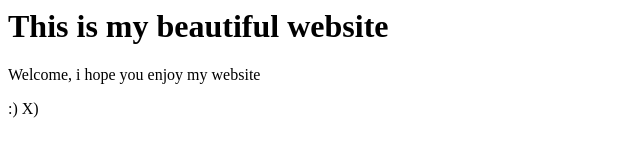
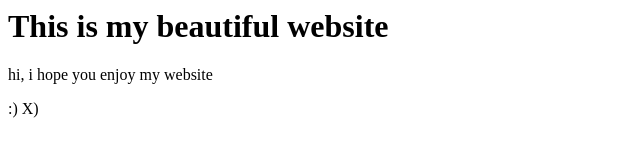
Before and after one commit to Infinitus22/awesome-repository, a plain HTML site: page index.html in a window 1280 px wide. Shown: the full height of the page, 0-640 px from the left. Drawn offline with Linux system fonts and the light colour scheme.

Commit message:
change welcome to hi

```diff
--- a/index.html
+++ b/index.html
@@ -1,6 +1,6 @@
 <html>
 <title> This is my website </title>
 <h1> This is my beautiful website </h1>
-<p> Welcome, i hope you enjoy my website </p>
+<p> hi, i hope you enjoy my website </p>
 <p> :) X) </p>
 </html>
```
